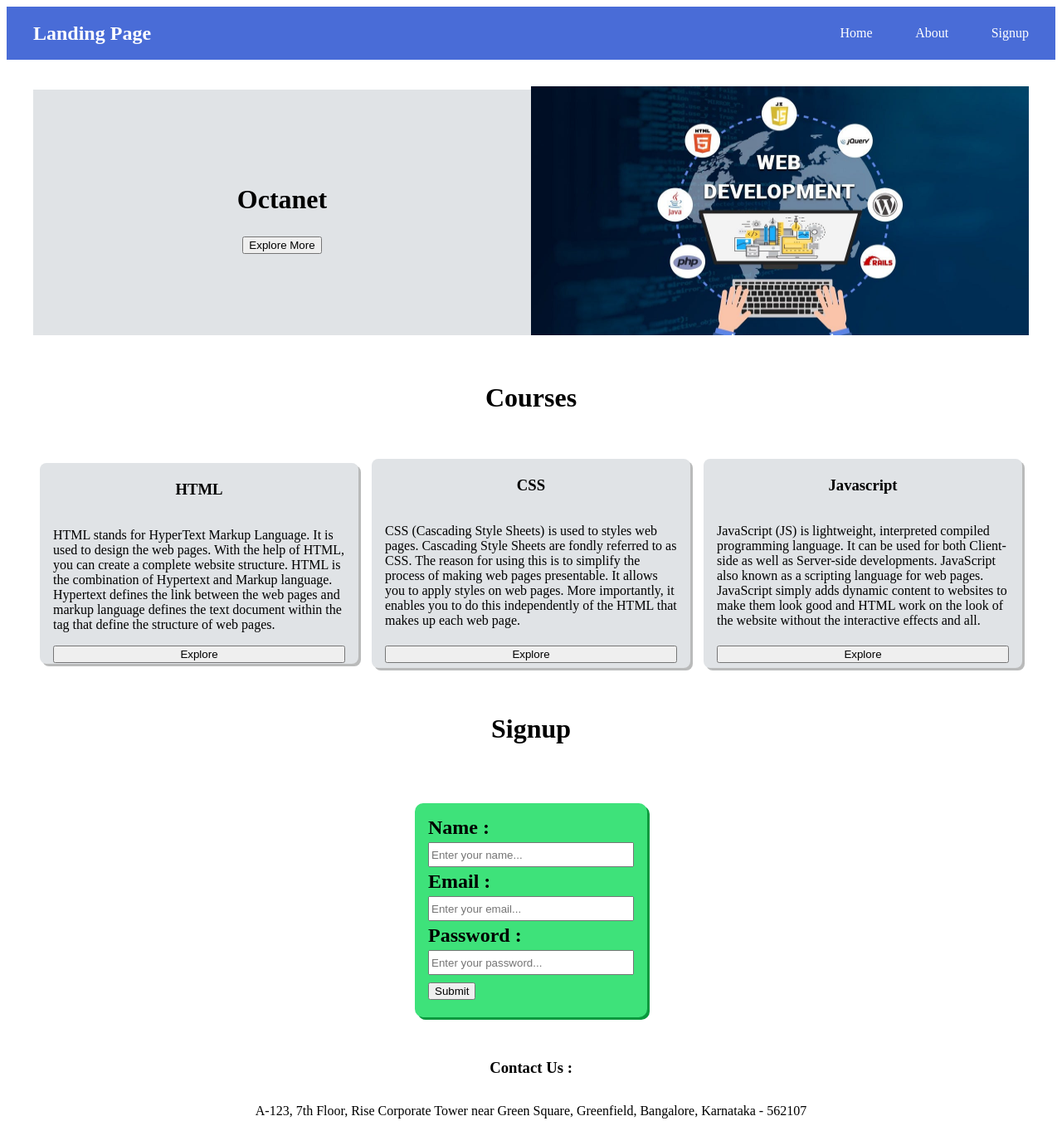
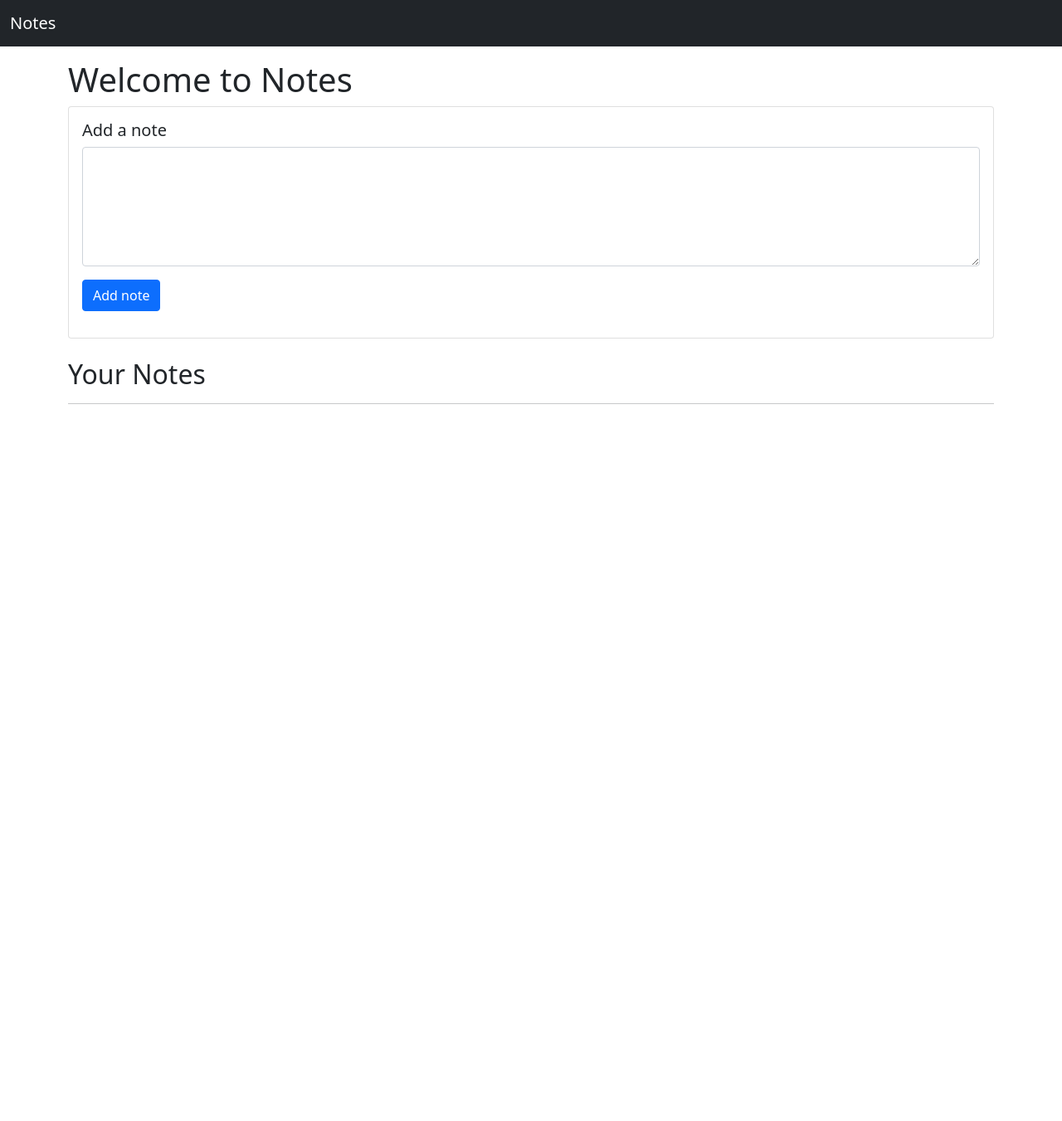
Before and after one commit to aqdas77/OCTANET_AUGUST, a plain HTML site: page index.html in a window 1280 px wide. Shown: the whole page at 83% size. After the commit the page ends 800 px from the top, so only its background shows below. Drawn offline with nearby package versions, Linux system fonts and the light colour scheme.

Commit message:
Add files via upload

```diff
--- a/index.html
+++ b/index.html
@@ -1,74 +1,54 @@
 <!DOCTYPE html>
 <html lang="en">
+
 <head>
     <meta charset="UTF-8">
     <meta http-equiv="X-UA-Compatible" content="IE=edge">
     <meta name="viewport" content="width=device-width, initial-scale=1.0">
-    <link rel="stylesheet" type="text/css" href="styles.css">
-    <title>Landing Page</title>
+    <link href="https://cdn.jsdelivr.net/npm/bootstrap@5.0.2/dist/css/bootstrap.min.css" rel="stylesheet"
+        integrity="sha384-EVSTQN3/azprG1Anm3QDgpJLIm9Nao0Yz1ztcQTwFspd3yD65VohhpuuCOmLASjC" crossorigin="anonymous">
+    <title>Document</title>
 </head>
+
 <body>
-    <div class="navbar">
-      <div class="title">
-        <h2 class="text2">Landing Page</h2>
-      </div>
-      <div class="options">
-         <span ><a href="" class="text2">Home</a> </span>
-         <span ><a href="" class="text2">About</a> </span>
-         <span ><a href="" class="text2">Signup</a> </span>
-      </div>
+    <nav class="navbar navbar-dark bg-dark">
+        <div class="container-fluid">
+            <a class="navbar-brand">Notes</a>
+        </div>
+    </nav>
+
+
+
+    <div class="container my-3">
+        <h1>Welcome to Notes</h1>
+        <div class="card">
+
+            <div class="card-body">
+                <h5 class="card-title">Add a note</h5>
+                <div class="form-floating">
+                    <textarea class="form-control" placeholder="Leave a comment here" id="addtxt"
+                        style="height: 18vh"></textarea>
+
+                </div>
+
+                <button class="btn btn-primary my-3" id="addbtn">Add note</button>
+            </div>
+        </div>
+        <br>
+        <h2>Your Notes</h2>
+        <hr>
+
+        <div id="notes" class="row container-fluid"> </div>
     </div>
-    <div class="content">
-        <div class="box2">
-           <h1>Octanet</h1>
-           <button class="button">Explore More</button>
-        </div>
-        <div>
-           <img src="web.jpg" width="600px" height="300px">
-        </div>
-    </div>
-    <div class="heading">
-        <h1>Courses</h1>
-    </div>
-    <div class="courses">
-          <div class="box">
-             <h3 class="tut">HTML</h3>
-             <p>HTML stands for HyperText Markup Language. It is used to design the web pages. With the help of HTML, you can create a complete website structure. HTML is the combination of Hypertext and Markup language. Hypertext defines the link between the web pages and markup language defines the text document within the tag that define the structure of web pages.
-             </p>
-             <button class="tut">Explore</button>
-          </div>
-          <div class="box">
-            <h3 class="tut">CSS</h3>
-            <p>CSS (Cascading Style Sheets) is used to styles web pages. Cascading Style Sheets are fondly referred to as CSS. The reason for using this is to simplify the process of making web pages presentable. It allows you to apply styles on web pages. More importantly, it enables you to do this independently of the HTML that makes up each web page.
-            </p>
-            <button class="button">Explore</button>
-         </div>
-         <div class="box">
-            <h3 class="tut">Javascript</h3>
-            <p>JavaScript (JS) is lightweight, interpreted compiled programming language. It can be used for both Client-side as well as Server-side developments. JavaScript also known as a scripting language for web pages. JavaScript simply adds dynamic content to websites to make them look good and HTML work on the look of the website without the interactive effects and all.
-            </p>
-            <button class="button">Explore</button>
-         </div>
-    </div>
-    <div class="heading">
-        <h1>Signup</h1>
-    </div>
-    <div class="signup">
-        <div class="signup-form">
-            <form>
-                <label for="name" class="text">Name :</label><br>
-                <input type="text" class="input" name="name" placeholder="Enter your name..."><br>
-                <label for="email" class="text">Email :</label><br>
-                <input type="email" class="input" name="email" placeholder="Enter your email..."><br>
-                <label for="password" class="text">Password :</label><br>
-                <input type="password" class="input" name="password" placeholder="Enter your password..."><br>
-                <button class="button">Submit</button>
-            </form>
-        </div>
-        <div>
-           <h3 class="heading">Contact Us :</h3>
-           <p class="heading">A-123, 7th Floor, Rise Corporate Tower near Green Square, Greenfield, Bangalore, Karnataka - 562107 </p>
-        </div>
-    </div>
+
+
+
+
+
+    <script src="https://cdn.jsdelivr.net/npm/bootstrap@5.0.2/dist/js/bootstrap.bundle.min.js"
+        integrity="sha384-MrcW6ZMFYlzcLA8Nl+NtUVF0sA7MsXsP1UyJoMp4YLEuNSfAP+JcXn/tWtIaxVXM"
+        crossorigin="anonymous"></script>
+        <script src="js/app.js"></script>
 </body>
+
 </html>
```
Also changed, not shown: app.js (added, +72 -0 lines).
